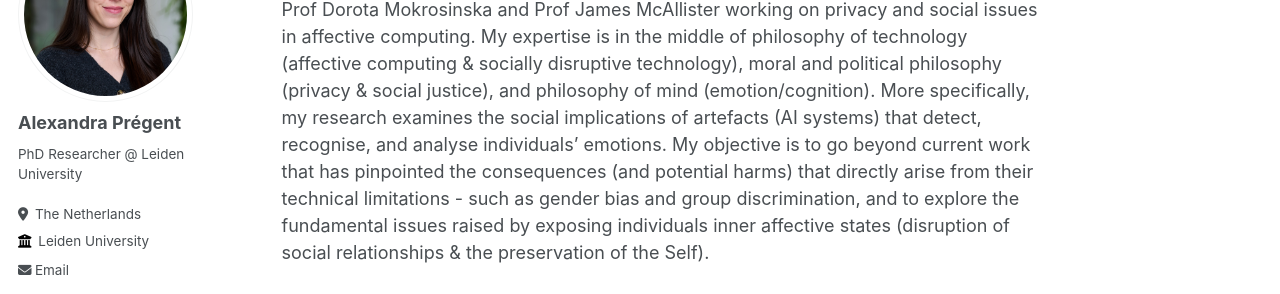
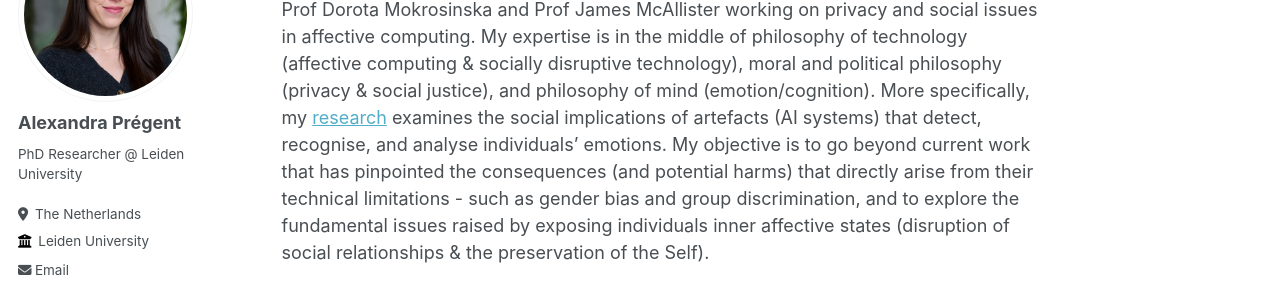
Before and after one commit to AlexandraPregent/AlexandraPregent.github.io, a Jekyll site: the page built from _pages/about.md, in a window 1280 px wide and 900 px high. Shown: the part 159-453 px from the top of the window. Built offline with Jekyll 4.4.1, drawn with Linux system fonts in a browser that asks for light colours; some web fonts are replaced; part of the change alters nothing that is shown; some of the changed text lies outside the part shown.

Commit message:
Update about.md

```diff
--- a/_pages/about.md
+++ b/_pages/about.md
@@ -7,7 +7,7 @@ redirect_from:
   - /about.html
 ---
 
-Hi there!👋  I'm currently a PhD Researcher at Leiden University under the supervision of Prof Dorota Mokrosinska and Prof James McAllister working on privacy and social issues in affective computing. My expertise is in the middle of philosophy of technology (affective computing & socially disruptive technology), moral and political philosophy (privacy & social justice), and philosophy of mind (emotion/cognition). More specifically, my research examines the social implications of artefacts (AI systems) that detect, recognise, and analyse individuals' emotions. My objective is to go beyond current work that has pinpointed the consequences (and potential harms) that directly arise from their technical limitations - such as gender bias and group discrimination, and to explore the fundamental issues raised by exposing individuals inner affective states (disruption of social relationships & the preservation of the Self).
+Hi there!👋  I'm currently a PhD Researcher at Leiden University under the supervision of Prof Dorota Mokrosinska and Prof James McAllister working on privacy and social issues in affective computing. My expertise is in the middle of philosophy of technology (affective computing & socially disruptive technology), moral and political philosophy (privacy & social justice), and philosophy of mind (emotion/cognition). More specifically, my [research](https://www.universiteitleiden.nl/en/staffmembers/alexandra-pregent#tab-1) examines the social implications of artefacts (AI systems) that detect, recognise, and analyse individuals' emotions. My objective is to go beyond current work that has pinpointed the consequences (and potential harms) that directly arise from their technical limitations - such as gender bias and group discrimination, and to explore the fundamental issues raised by exposing individuals inner affective states (disruption of social relationships & the preservation of the Self).
 
 My main objective is to ***uncover the social effect that emotion recognition technologies (ERTs) will have on human relationships and the Self***. What if we had real-time recognition of emotions? How would this impact the social dynamics? In which contexts would this be desirable and in which contexts would this be detrimental? Do we have any legitimate claims to privacy over the emotions we display in public social settings? These, and more, are the questions I am currently trying to answer.
 
```
